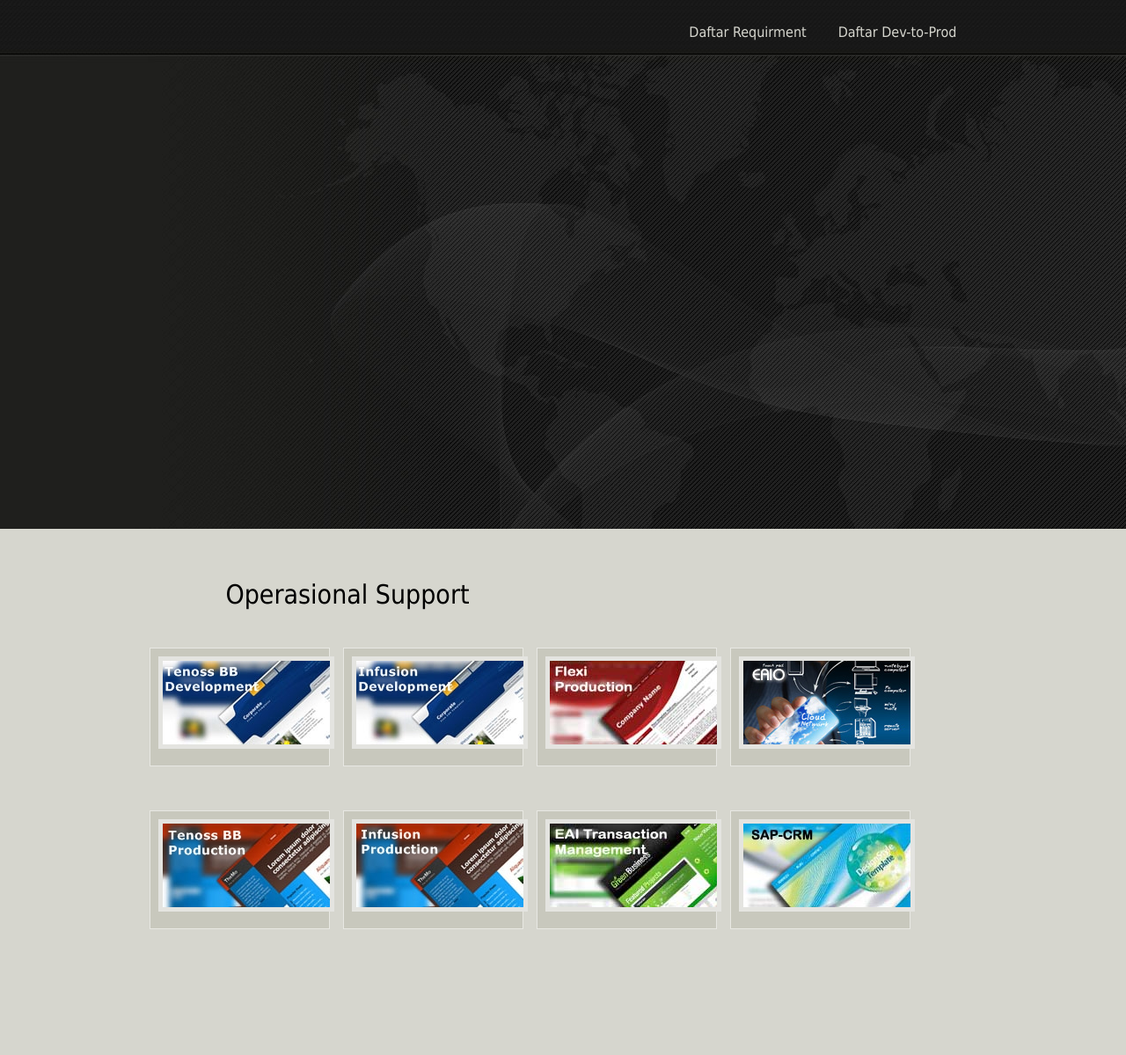
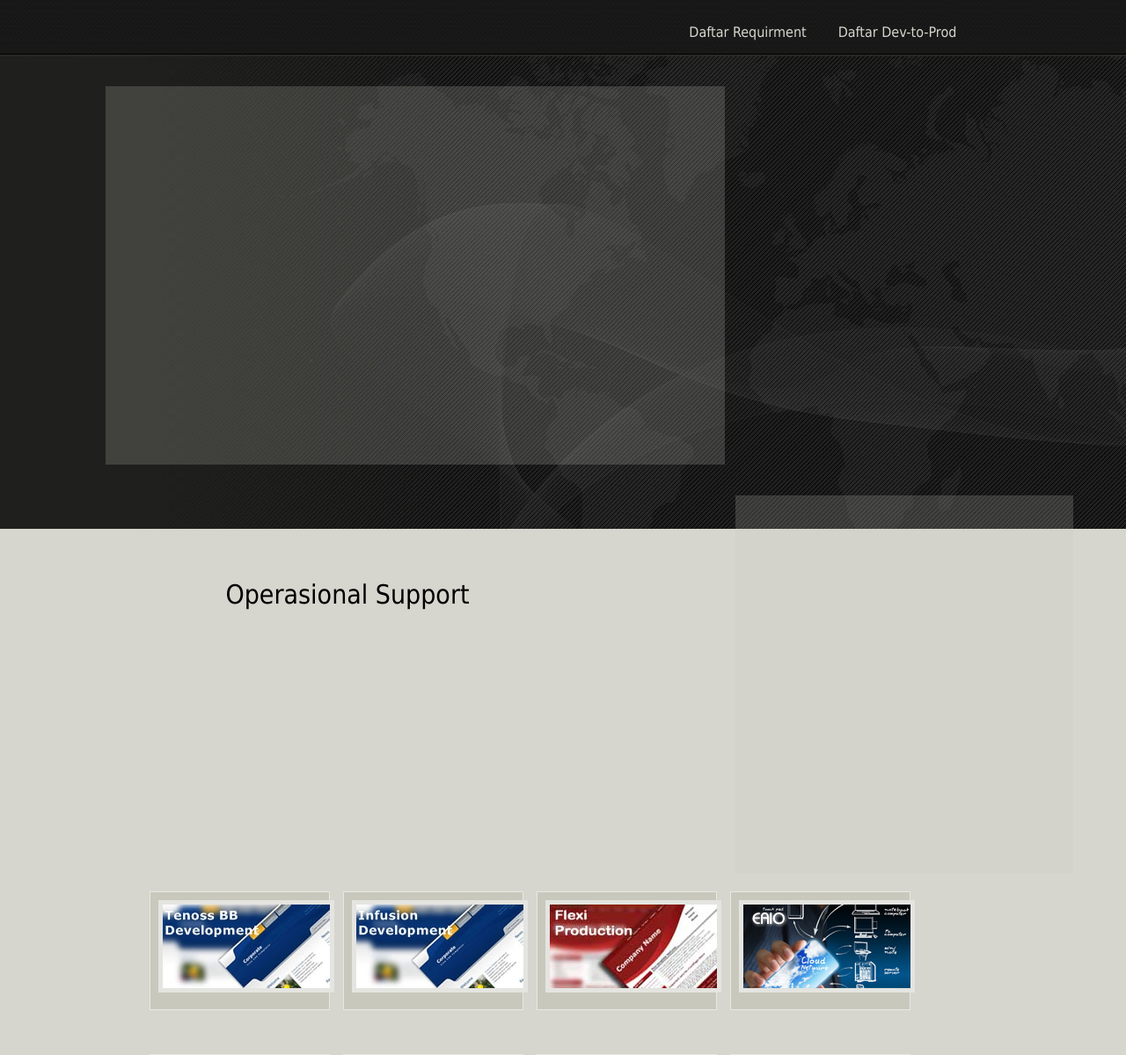
Before and after one commit to adamalfian/KerjaPraktek, a PHP site: page / in a window 1280 px wide. Shown: the top 1199 px of the page at 88% size. Run offline with PHP 8.4, Linux system fonts and the light colour scheme; grey boxes labelled with a size stand in for pictures from a placeholder-image service; some libraries are stand-ins or nearby versions.

Commit message:
menambah framework 1 dan framwork 2 mangat

```diff
--- a/css/templatemo_style.css
+++ b/css/templatemo_style.css
@@ -147,11 +147,20 @@ h6 { font-size: 12px; margin: 0 0 5px; padding: 0; }
 	background: #1f1f1e url(../images/templatemo_middle.jpg) no-repeat
 }
 
-#templatemo_middle {
-	width: 50%;
+#templatemo_middle_l {
+	width: 55%;
 	height: 430px;
-	margin-left: 30px;
-	margin-right: 30px;
+	margin: 35px 30px 0px 120px;
+	padding: 60px 10px;
+	background: #c8c8bd;
+	opacity: 0.2;
+	float :left;
+}
+
+#templatemo_middle_r {
+	width: 30%;
+	height: 430px;
+	margin: 35px 60px 0px 0px;
 	padding: 60px 10px;
 	background: #c8c8bd;
 	opacity: 0.2;
--- a/index.html
+++ b/index.html
@@ -121,8 +121,12 @@ ddsmoothmenu.init({
 </div>
 
 <div id="templatemo_middle_wrapper">
-	</div>
     <!-- Frame Works 1-->
+    <div id="templatemo_middle_l">
+    </div>
+    <!-- Frame Works 2-->
+    <div id="templatemo_middle_r">
+    </div>
 </div> <!-- END of slider -->
 
 <div id="templatemo_main_top"></div>
```
